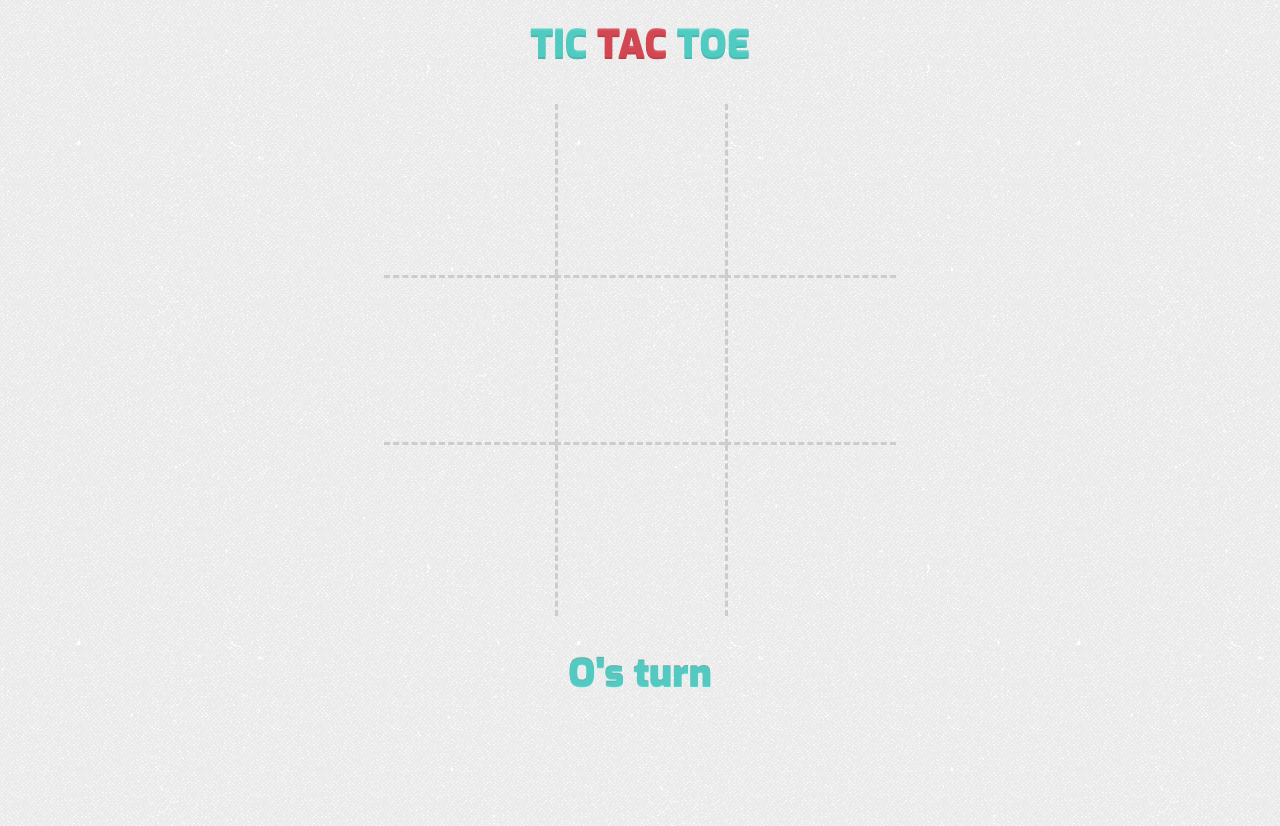
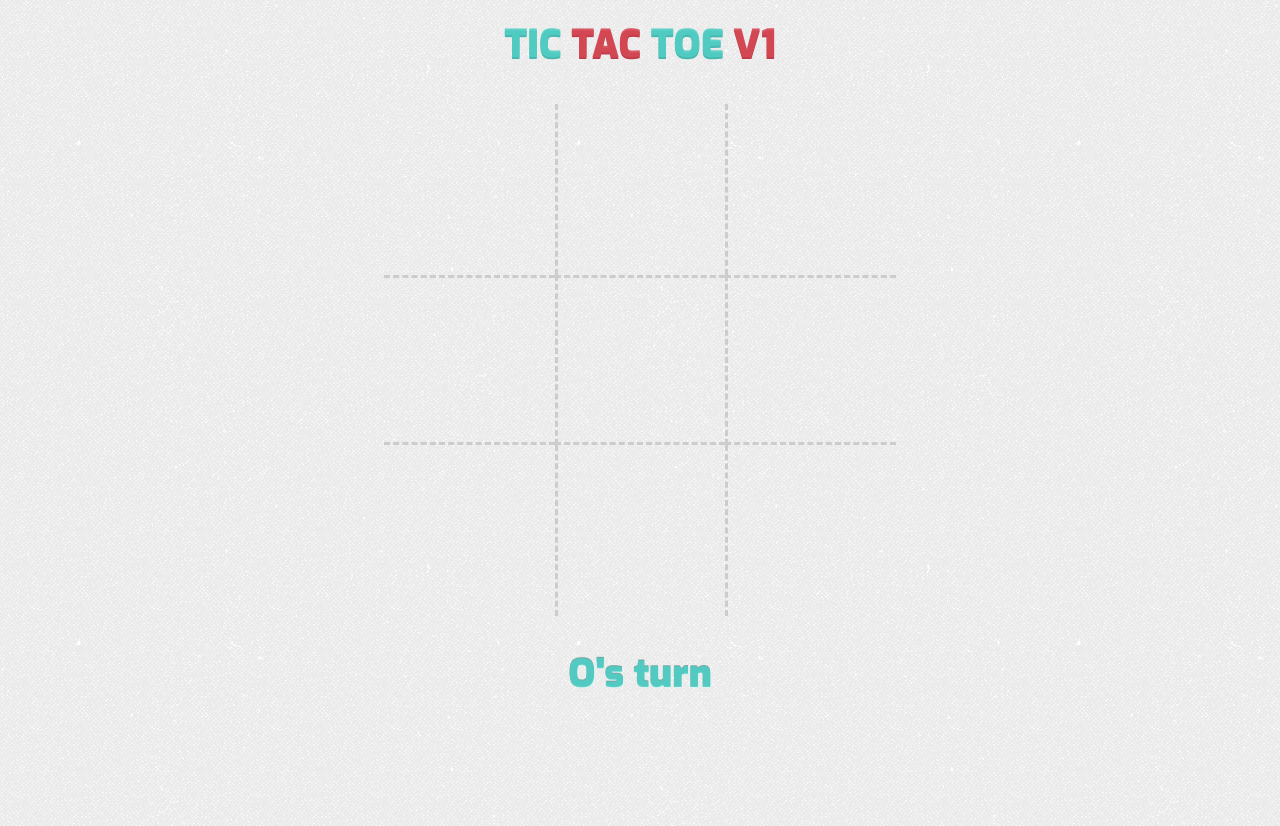
Before and after one commit to leotumwattana/TTT, a website: page app/index.html in a window 1280 px wide. Drawn offline with nearby package versions, Linux system fonts and the light colour scheme.

Commit message:
Adds version to title

```diff
--- a/app/index.html
+++ b/app/index.html
@@ -16,6 +16,7 @@
          <span class="teal">Tic</span>
          <span class="red">Tac</span>
          <span class="teal">Toe</span>
+         <span class="red">v1</span>
         </h1>
       </header>
       <div data-ng-controller="BoardController">
```
